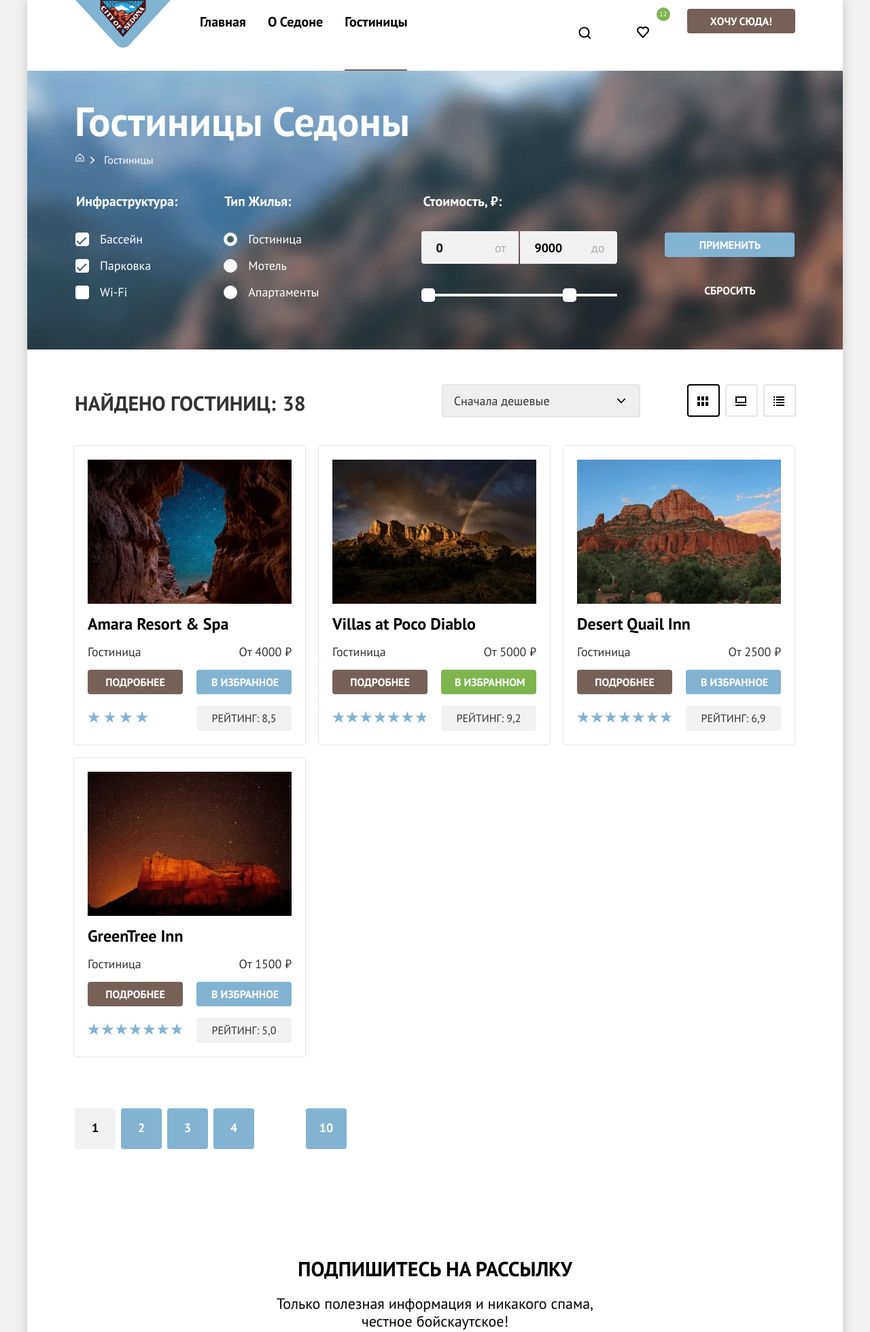
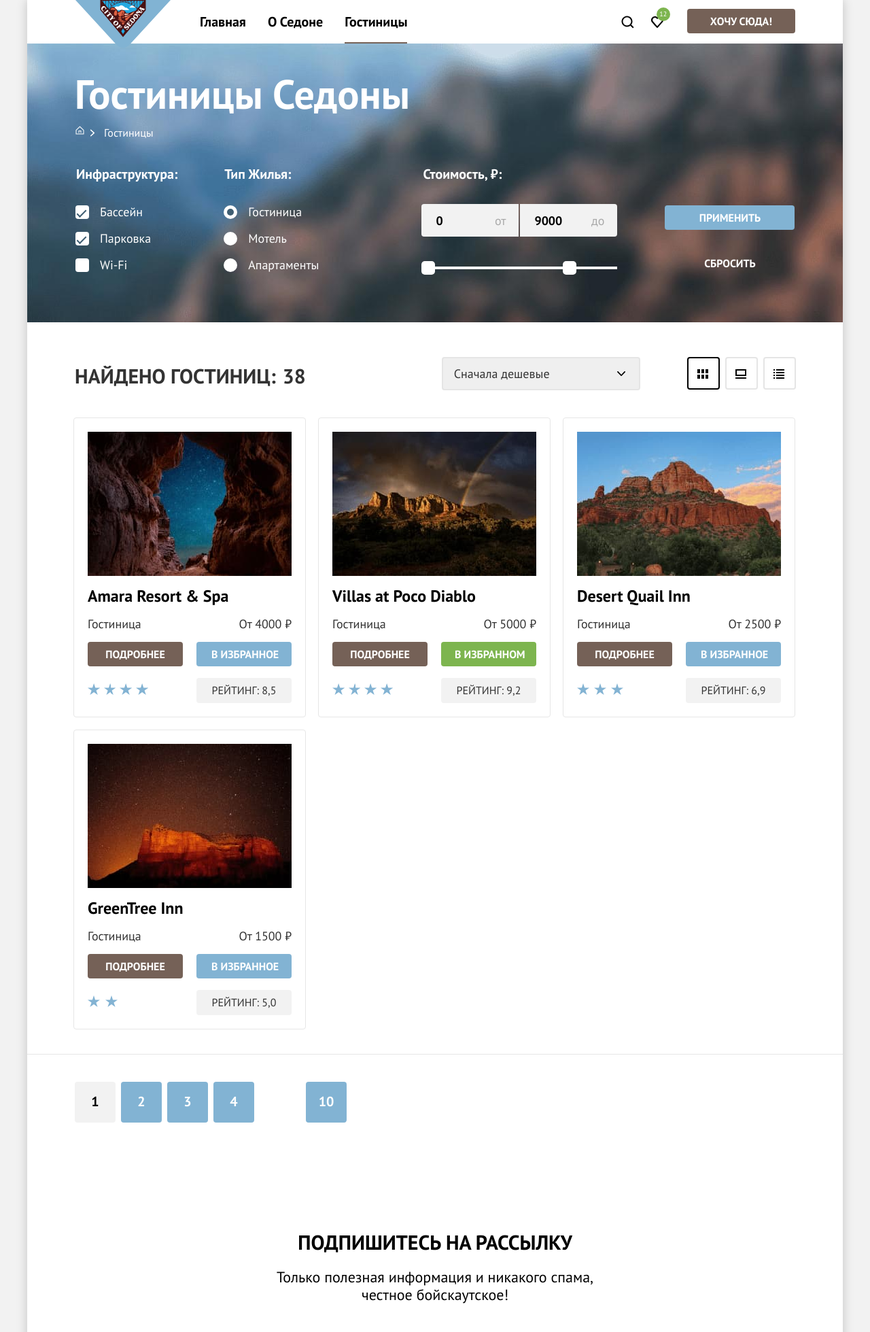
Before and after one commit to htmlacademy-htmlcss/2189459-sedona-35, a plain HTML site: page catalog.html in a window 1280 px wide. Shown: the top 1959 px of the page at 68% size. Drawn offline with Linux system fonts and the light colour scheme.

Commit message:
Проверяет по критериям

```diff
--- a/catalog.html
+++ b/catalog.html
@@ -5,7 +5,8 @@
     <meta charset="utf-8">
     <title>Гостиницы Седоны</title>
     <link rel="stylesheet" href="styles/styles.css">
-    <link rel="icon" href="/images/controls/favicon.png" width="32px" height="32px">
+    <link rel="icon" href="/images/controls/favicon.png">
+    <link rel="icon" href="/favicon.ico">
   </head>
 
   <body>
@@ -247,8 +248,8 @@
                 <input class="like-green" type="button" name="В избранном" value="В избранном">
               </div>
               <div class="hotel-rating-wrapper">
-                <div class="stars">
-                  <p class="rating-stars rating-stars-four"><span class="visually-hidden">4 звезды</span></p>
+                <div class="stars stars--four">
+                  <span class="visually-hidden">4 звезды</span>
                 </div>
                 <p class="rating-number">Рейтинг: 9,2</p>
               </div>
@@ -268,8 +269,8 @@
                 <input class="like blue-button" type="button" name="Добавить в избранное" value="В избранное">
               </div>
               <div class="hotel-rating-wrapper">
-                <div class="stars">
-                  <p class="rating-stars rating-stars-three"><span class="visually-hidden">3 звезды</span></p>
+                <div class="stars stars--three">
+                  <span class="visually-hidden">3 звезды</span>
                 </div>
                 <p class="rating-number">Рейтинг: 6,9</p>
               </div>
@@ -289,8 +290,8 @@
                 <input class="like blue-button" type="button" name="Добавить в избранное" value="В избранное">
               </div>
               <div class="hotel-rating-wrapper">
-                <div class="stars">
-                  <p class="rating-stars rating-stars-two"><span class="visually-hidden">2 звезды</span></p>
+                <div class="stars stars--two">
+                  <span class="visually-hidden">2 звезды</span>
                 </div>
                 <p class="rating-number">Рейтинг: 5,0</p>
               </div>
@@ -303,13 +304,13 @@
             <a class="pagination-link pagination-link-current">1</a>
           </li>
           <li class="pagination-item">
-            <a class="pagination-link">2</a>
+            <a class="pagination-link href="#"">2</a>
           </li>
           <li class="pagination-item">
-            <a class="pagination-link">3</a>
+            <a class="pagination-link href="#"">3</a>
           </li>
           <li class="pagination-item">
-            <a class="pagination-link">4</a>
+            <a class="pagination-link href="#"">4</a>
           </li>
           <li class="pagination-item">
             <a class="pagination-link pagination-next" href="#">
@@ -317,10 +318,9 @@
             </a>
           </li>
           <li class="pagination-item">
-            <a class="pagination-link">10</a>
+            <a class="pagination-link href="#"">10</a>
           </li>
         </ul>
-        </section>
       </main>
 
       <footer class="page-footer">
@@ -394,7 +394,6 @@
         </div>
       </footer>
     </div>
-    </div>
   </body>
 
 </html>
--- a/styles/styles.css
+++ b/styles/styles.css
@@ -94,13 +94,6 @@ body {
 .navigation-item {
   padding: 20px 16px;
   cursor: pointer;
-}
-
-.navigation-user-list,
-.navigation-link {
-  min-width: 42px;
-  min-height: 64px;
-  padding: 0;
 }
 
 .navigation-user-list {
@@ -527,7 +520,7 @@ body {
   text-align: center;
   margin: 0 auto;
   padding-top: 96px;
-  padding-bottom: 103px;
+  padding-bottom: 104px;
 }
 
 .subscribe--background {
@@ -851,7 +844,6 @@ body {
   margin: 0;
   padding-left: 18px;
   padding-top: 4px;
-
 }
 
 .allow-text {
@@ -1102,9 +1094,6 @@ body {
   border-radius: 4px;
 }
 
-.control:active,
-.control-label {}
-
 .control-label {
   padding-left: 5px;
 }
@@ -1125,7 +1114,6 @@ body {
   outline: 3px solid #83B3D3;
 }
 
-
 .control-input[type="radio"] + .control-mark {
   border-radius: 50%;
 }
@@ -1263,7 +1251,6 @@ body {
   display: none;
 }
 
-
 .hotels-filter-list {
   list-style-type: none;
   padding: 0;
@@ -1328,11 +1315,10 @@ body {
 .button-reset:focus {
   outline: 3px solid #83b3d3;
   border-radius: 4px;
-
 }
 
 .button-reset:active {
-
+  color: rgba(255, 255, 255, 0.3);
 }
 
 .button-reset:disabled {
@@ -1475,13 +1461,14 @@ body {
 .hotel-list {
   list-style-type: none;
   display: grid;
-  padding: 0;
   padding-left: 68px;
   padding-right: 70px;
-  padding-top: 41px;
+  padding-top: 40px;
   margin: 0;
   grid-template-columns: 1fr 1fr 1fr;
   gap: 18px;
+  border-bottom: 1px solid #e6e6e6;
+  padding-bottom: 36px;
 }
 
 .hotel-card-item {
@@ -1609,8 +1596,24 @@ body {
   margin-top: 8px;
 }
 
+.stars--one {
+  width: 35px;
+}
+
+.stars--two {
+  width: 44px;
+}
+
+.stars--three {
+  width: 68px;
+}
+
 .stars--four {
   width: 89px;
+}
+
+.stars--five {
+  width: 107px;
 }
 
 .rating-number {
@@ -1639,7 +1642,7 @@ body {
   flex-wrap: wrap;
   margin-right: 8px;
   margin-left: 30px;
-  margin-top: 75px;
+  margin-top: 40px;
   margin-bottom: 62px;
 }
 
@@ -1649,7 +1652,7 @@ body {
   text-decoration: none;
   line-height: 36px;
   font-weight: 700;
-  font-size: 20;
+  font-size: 20px;
   display: block;
   box-sizing: border-box;
   min-width: 60px;
@@ -1666,7 +1669,6 @@ body {
 
 .pagination-link:focus {
   background-color: #68a2ca;
-  outline: 1px solid #82b3d3;
 }
 
 .pagination-link:active {
@@ -1697,8 +1699,7 @@ body {
   background-color: #ffffff;
   background-image: url("/images/controls/pagination-dots.svg");
   background-repeat: no-repeat;
-  background-position: 23px 41px;
-
+  background-position: 22px 36px;
 }
 
 .page-footer-catalog {
```
Also changed, not shown: index.html (+6 -8 lines).
